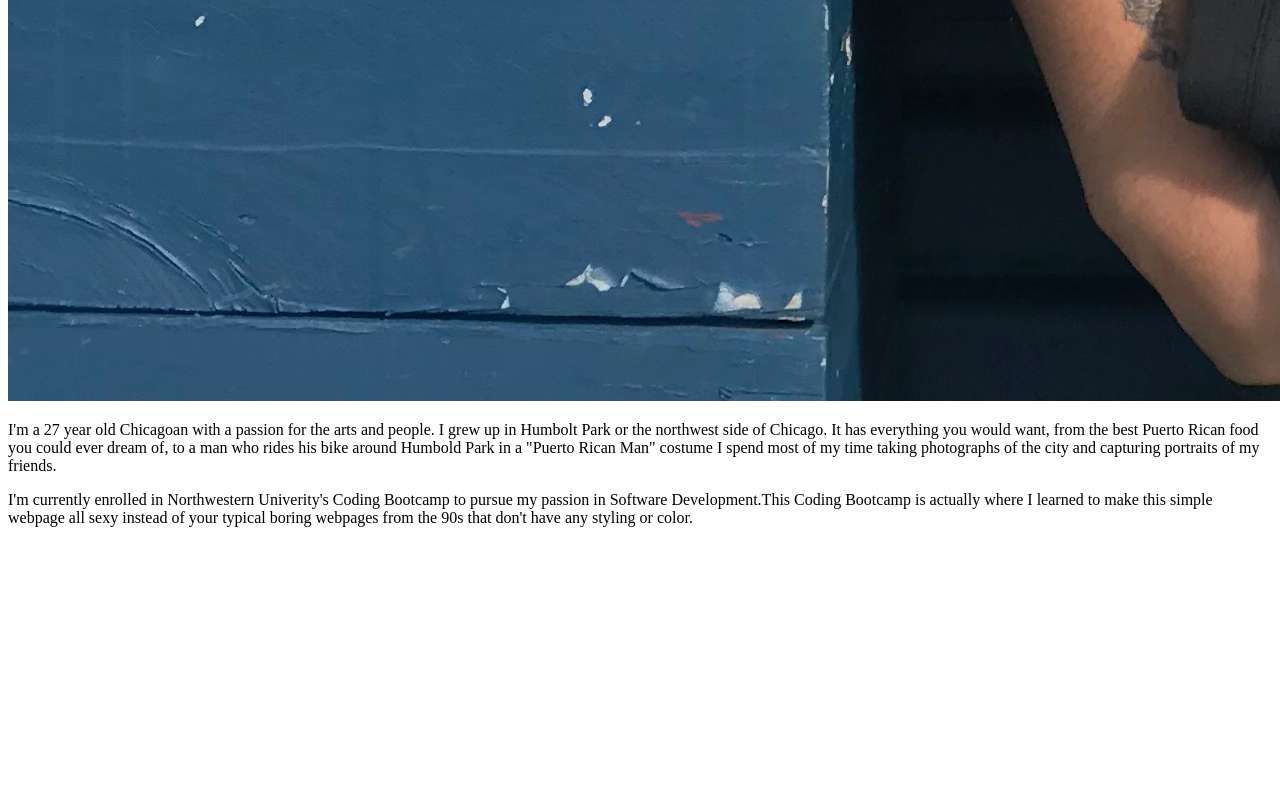
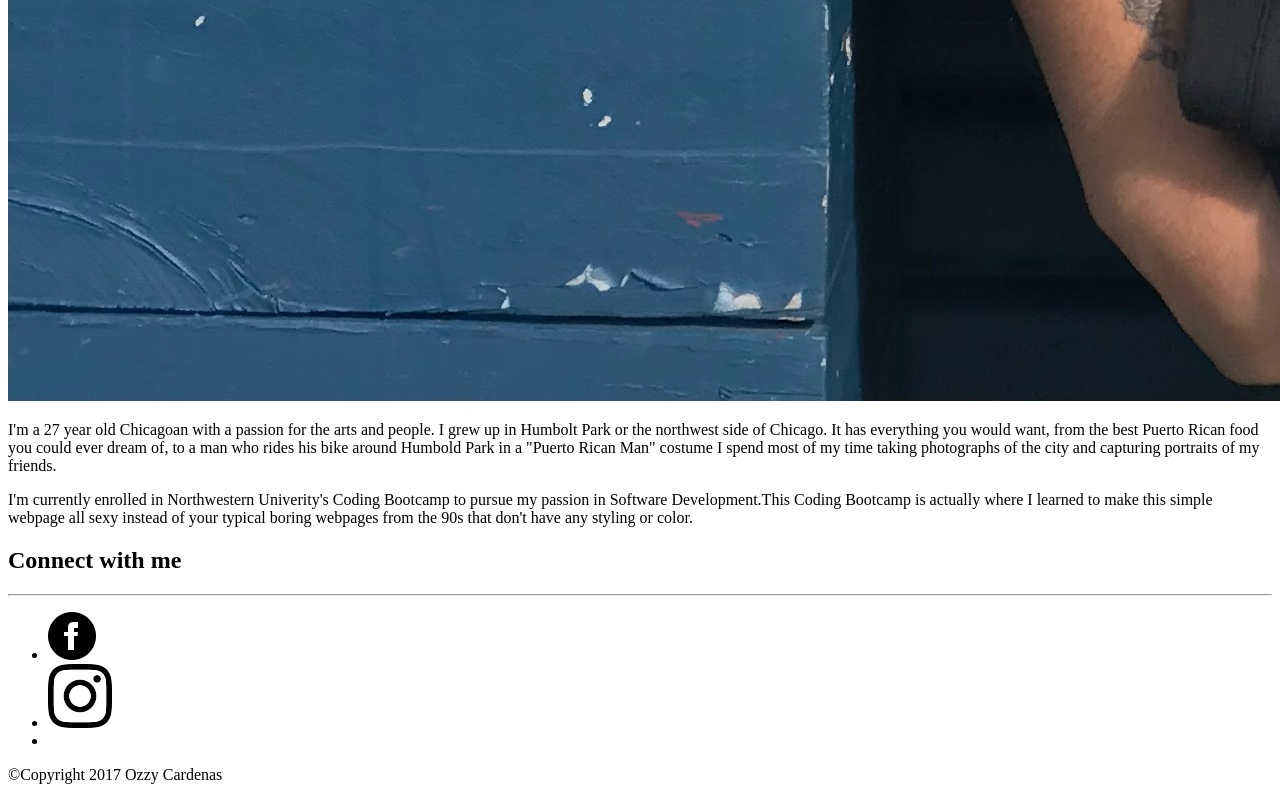
Before and after one commit to iamtheozzy/Basic-Portfolio, a plain HTML site: page index.html in a window 1280 px wide. Shown: the part 3817-4617 px from the top of the page. Before the commit the page ends 4360 px from the top, so only its background shows below. Drawn offline with Linux system fonts and the light colour scheme.

Commit message:
minor additions to footer and created Connect with me box.

```diff
--- a/index.html
+++ b/index.html
@@ -5,6 +5,7 @@
     <title>Index</title>
   </head>
   <body>
+
     <!-- Header Box -->
     <div id="header">
       <div class="container">
@@ -15,6 +16,8 @@
           <li><a href="contact.html">Contact</a></li>
         </ul>
       </div>
+    </div>
+
       <!-- Main Content Box -->
     <div id="content">
       <div class="container">
@@ -24,10 +27,26 @@
         <p>I'm a 27 year old Chicagoan with a passion for the arts and people. I grew up in Humbolt Park or the northwest side of Chicago. It has everything you would want, from the best Puerto Rican food you could ever dream of, to a man who rides his bike around Humbold Park in a "Puerto Rican Man" costume I spend most of my time taking photographs of the city and capturing portraits of my friends.</p>
         <p>I'm currently enrolled in Northwestern Univerity's Coding Bootcamp to pursue my passion in Software Development.This Coding Bootcamp is actually where I learned to make this simple webpage all sexy instead of your typical boring webpages from the 90s that don't have any styling or color.</p>
       </div>
+
+      <div class="connect">
+        <h2>Connect with me</h2>
+        <hr>
+        <ul class="social-cons">
+          <li><a href="#"><img src="assets/images/iconmonstr-facebook-4-48.png" alt="facebook Icon"></a></li>
+          <li> <a href="#"><img src="assets/images/iconmonstr-instagram-11-64.png" alt="Instagram Icon"></a></li>
+          <li></li>
+          <!-- ^^ find icon for Github -->
+        </ul>
+
+      </div>
     </div>
 
-
-
+      <!-- Footer Box -->
+    <div id="footer">
+      <div class="container">
+        <p> ©Copyright 2017 Ozzy Cardenas</p>
+      </div>
+    </div>
 
 
   </body>
```
Also changed, not shown: 2 other files. Lines whose indentation alone changed are shown as unchanged.
